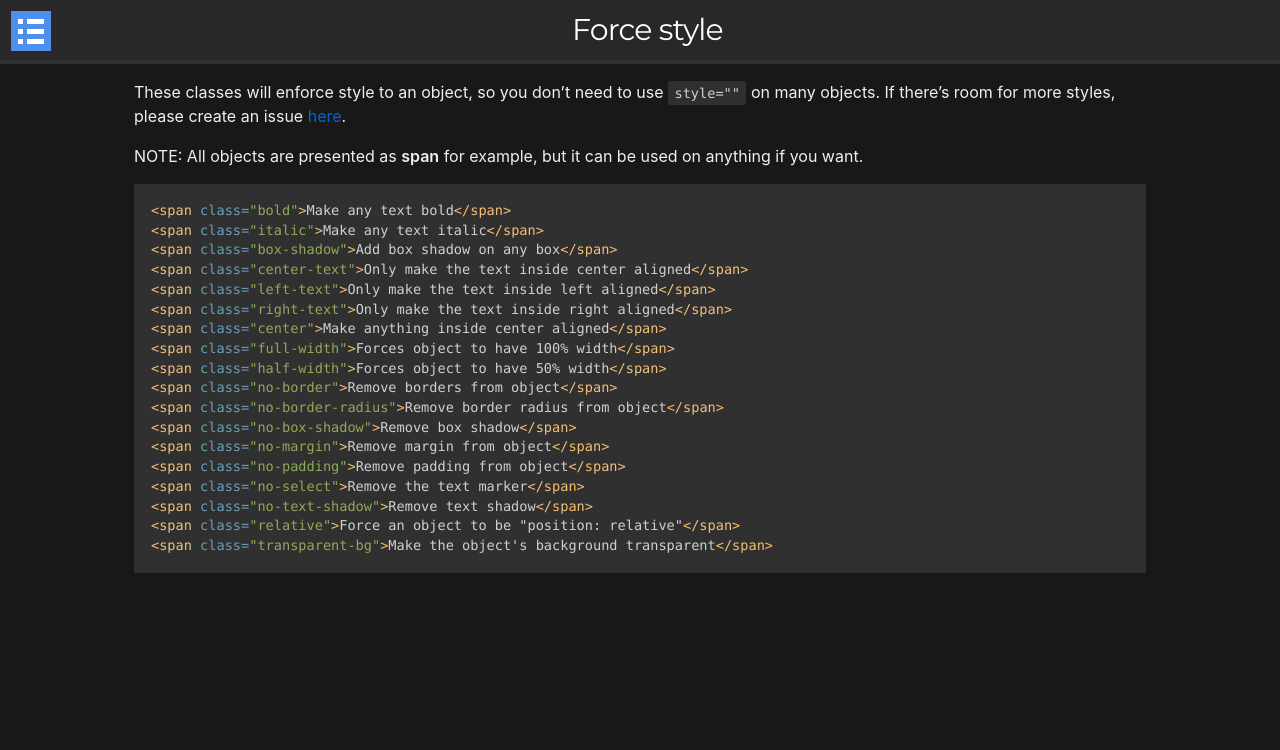
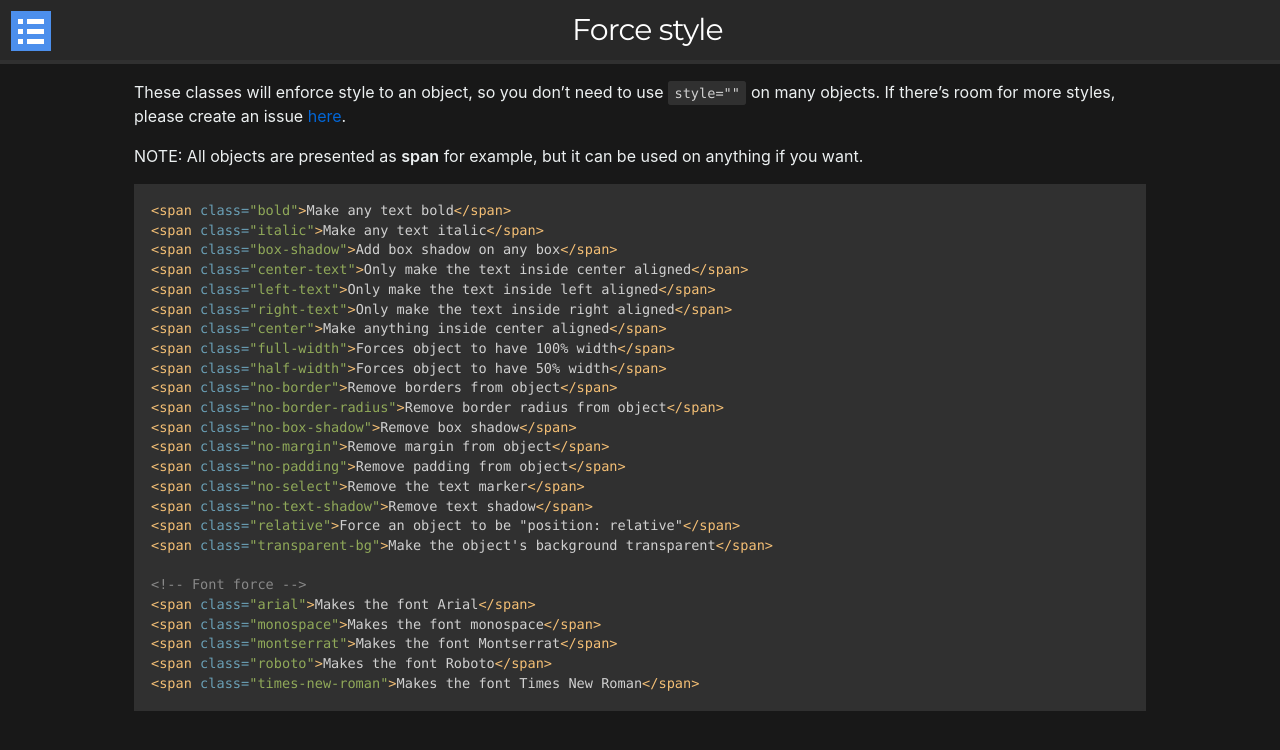
Before and after one commit to AlexFlipnote/Modesta, a Jekyll site: the page built from _pages/docs/force_style.md, in a window 1280 px wide. Shown: the top 750 px of the page. Built offline with Jekyll 4.4.1, drawn with Linux system fonts in a browser that asks for light colours.

Commit message:
Force font as well

````diff
--- a/_pages/docs/force_style.md
+++ b/_pages/docs/force_style.md
@@ -28,4 +28,11 @@ on anything if you want.
 <span class="no-text-shadow">Remove text shadow</span>
 <span class="relative">Force an object to be "position: relative"</span>
 <span class="transparent-bg">Make the object's background transparent</span>
+
+<!-- Font force -->
+<span class="arial">Makes the font Arial</span>
+<span class="monospace">Makes the font monospace</span>
+<span class="montserrat">Makes the font Montserrat</span>
+<span class="roboto">Makes the font Roboto</span>
+<span class="times-new-roman">Makes the font Times New Roman</span>
 ```
````
Also changed, not shown: scss/components/_forceStyle.scss (+7 -0 lines), scss/components/_responsive.scss (+8 -4 lines), css/modesta.min.css.
